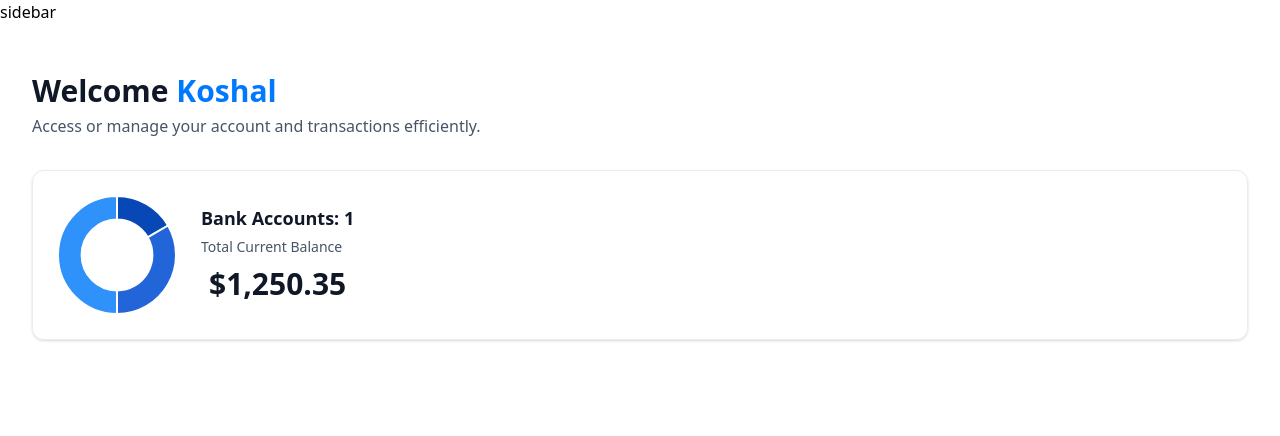
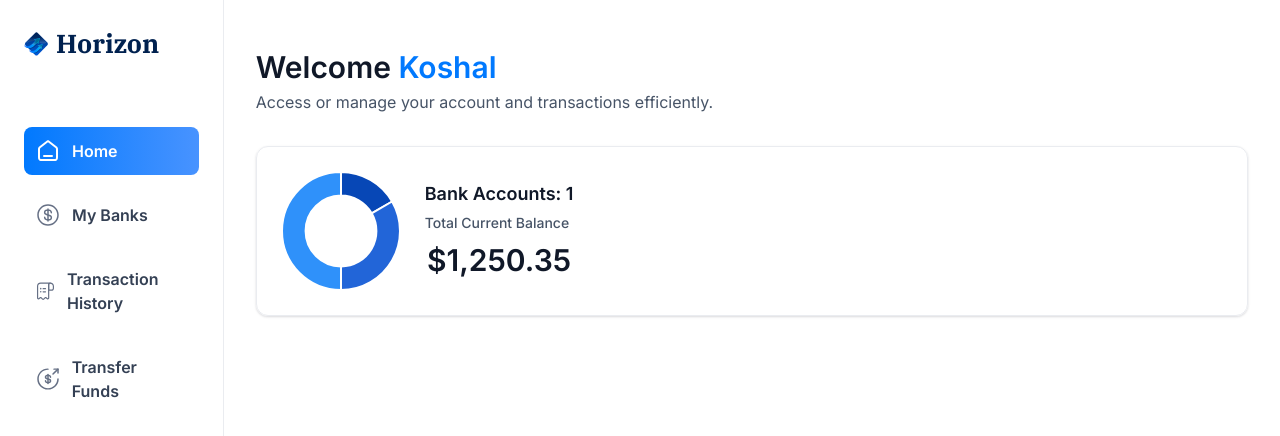
Before and after one commit to nileshparwan/banking, a Next.js app: page / in a window 1280 px wide. Shown: the top 436 px of the page. Built offline with nearby package versions, Linux system fonts and the light colour scheme.

Commit message:
implement desktop sidebar

```diff
--- a/app/(root)/layout.tsx
+++ b/app/(root)/layout.tsx
@@ -1,11 +1,14 @@
+import Sidebar from '@/components/Sidebar';
+
 export default function RootLayout({
   children
 }: Readonly<{
   children: React.ReactNode;
 }>) {
+  const loggedIn = {firstName: 'Koshal', lastName: 'Parwan'};
   return (
-    <main>
-      sidebar
+    <main className='flex h-screen w-full font-inter'>
+      <Sidebar user={loggedIn}/>
       {children}
     </main>
   );
--- /dev/null
+++ b/components/Sidebar.tsx
@@ -0,0 +1,58 @@
+'use client';
+
+import { sidebarLinks } from '@/contants';
+import { cn } from '@/lib/utils';
+import Image from 'next/image';
+import Link from 'next/link';
+import { usePathname } from 'next/navigation';
+import React from 'react';
+
+const Sidebar = ({ user }: SiderbarProps) => {
+  const pathname = usePathname();
+  return (
+    <section className='sidebar'>
+      <nav className='flex flex-col gap-4'>
+        <Link href='/' className='mb-12 flex cursor-pointer items-center gap-2'>
+          <Image
+            src='/icons/logo.svg'
+            width={34}
+            height={34}
+            alt='Horizon logo'
+            className='size-[24px] max-xl:size-14'
+          />
+          <h1 className='sidebar-logo'>Horizon</h1>
+        </Link>
+
+        {sidebarLinks.map((item) => {
+          const isActive =
+            pathname === item.route || pathname.startsWith(`${item.route}/`);
+          return (
+            <Link
+              key={item.label}
+              href={item.route}
+              className={cn('sidebar-link', { 'bg-bank-gradient': isActive })}
+            >
+              <div className='relative size-6'>
+                <Image
+                  src={item.imgURL}
+                  alt={item.label}
+                  fill
+                  className={cn({ 'brightness-[3] invert-0': isActive })}
+                />
+              </div>
+              <p className={cn('sidebar-label', { '!text-white': isActive })}>
+                {item.label}
+              </p>
+            </Link>
+          );
+        })}
+
+        {/* user */}
+      </nav>
+
+      {/* footer */}
+    </section>
+  );
+};
+
+export default Sidebar;
```
